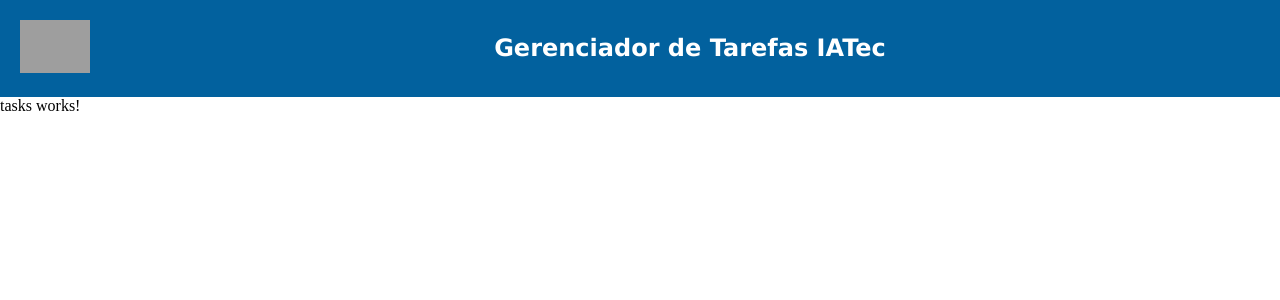
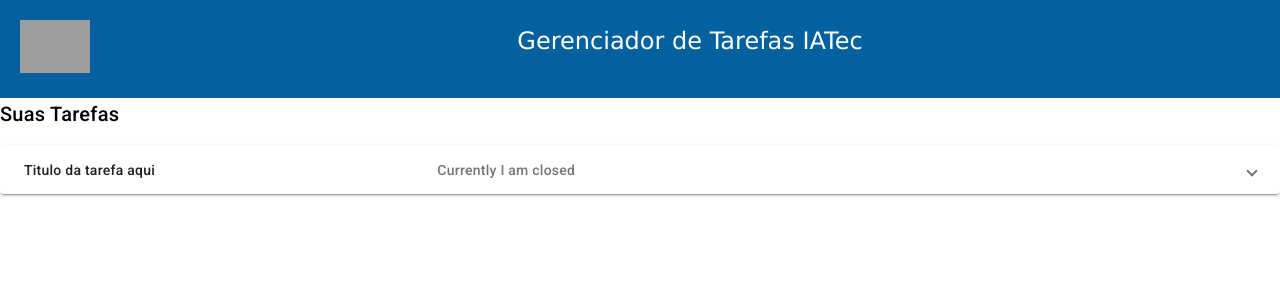
Before and after one commit to FernandesJr/task, an Angular app: page /tasks in a window 1280 px wide. Shown: the top 300 px of the page. Built offline with nearby package versions, Linux system fonts and the light colour scheme; grey boxes are pictures that could not be loaded.

Commit message:
feat: add angular material

```diff
--- a/angular.json
+++ b/angular.json
@@ -30,6 +30,7 @@
               "src/assets"
             ],
             "styles": [
+              "@angular/material/prebuilt-themes/deeppurple-amber.css",
               "src/styles.scss"
             ],
             "scripts": [],
@@ -95,6 +96,7 @@
               "src/assets"
             ],
             "styles": [
+              "@angular/material/prebuilt-themes/deeppurple-amber.css",
               "src/styles.scss"
             ],
             "scripts": []
--- a/package.json
+++ b/package.json
@@ -12,10 +12,12 @@
   "private": true,
   "dependencies": {
     "@angular/animations": "^17.3.0",
+    "@angular/cdk": "^17.3.10",
     "@angular/common": "^17.3.0",
     "@angular/compiler": "^17.3.0",
     "@angular/core": "^17.3.0",
     "@angular/forms": "^17.3.0",
+    "@angular/material": "^17.3.10",
     "@angular/platform-browser": "^17.3.0",
     "@angular/platform-browser-dynamic": "^17.3.0",
     "@angular/platform-server": "^17.3.0",
--- a/src/app/app.config.ts
+++ b/src/app/app.config.ts
@@ -3,7 +3,8 @@ import { provideRouter } from '@angular/router';
 
 import { routes } from './app.routes';
 import { provideClientHydration } from '@angular/platform-browser';
+import { provideAnimationsAsync } from '@angular/platform-browser/animations/async';
 
 export const appConfig: ApplicationConfig = {
-  providers: [provideRouter(routes), provideClientHydration()]
+  providers: [provideRouter(routes), provideClientHydration(), provideAnimationsAsync()]
 };
--- a/src/app/app.routes.ts
+++ b/src/app/app.routes.ts
@@ -2,5 +2,6 @@ import { Routes } from '@angular/router';
 import { TasksComponent } from './components/tasks/tasks.component';
 
 export const routes: Routes = [
+  {path: '', redirectTo: 'tasks', pathMatch: 'full'},
   {path: 'tasks', component: TasksComponent}
 ];
--- a/src/app/components/tasks/tasks.component.html
+++ b/src/app/components/tasks/tasks.component.html
@@ -1 +1,16 @@
-<p>tasks works!</p>
+<main>
+  <h2>Suas Tarefas</h2>
+
+  <mat-expansion-panel (opened)="panelOpenState = true"
+                        (closed)="panelOpenState = false">
+    <mat-expansion-panel-header>
+      <mat-panel-title>
+        Titulo da tarefa aqui
+      </mat-panel-title>
+      <mat-panel-description>
+        Currently I am {{panelOpenState ? 'open' : 'closed'}}
+      </mat-panel-description>
+    </mat-expansion-panel-header>
+    <p>Descrição da tarefa aqui</p>
+  </mat-expansion-panel>
+</main>
--- a/src/app/components/tasks/tasks.component.ts
+++ b/src/app/components/tasks/tasks.component.ts
@@ -1,12 +1,13 @@
 import { Component } from '@angular/core';
+import { AppMaterialModule } from '../../shared/app-material/app-material.module';
 
 @Component({
   selector: 'app-tasks',
   standalone: true,
-  imports: [],
+  imports: [AppMaterialModule],
   templateUrl: './tasks.component.html',
   styleUrl: './tasks.component.scss'
 })
 export class TasksComponent {
-
+  panelOpenState = false;
 }
--- a/src/index.html
+++ b/src/index.html
@@ -6,8 +6,10 @@
   <base href="/">
   <meta name="viewport" content="width=device-width, initial-scale=1">
   <link rel="icon" type="image/x-icon" href="favicon.ico">
+  <link href="https://fonts.googleapis.com/css2?family=Roboto:wght@300;400;500&display=swap" rel="stylesheet">
+  <link href="https://fonts.googleapis.com/icon?family=Material+Icons" rel="stylesheet">
 </head>
-<body>
+<body class="mat-typography">
   <app-root></app-root>
 </body>
 </html>
--- a/src/styles.scss
+++ b/src/styles.scss
@@ -3,3 +3,6 @@
 @import './app/config-scss/rem-calc.scss';
 
 * {margin: 0;}
+
+html, body { height: 100%; }
+body { margin: 0; font-family: Roboto, "Helvetica Neue", sans-serif; }
```
Also changed, not shown: src/app/shared/app-material/app-material.module.ts (added, +22 -0 lines), 1 other file (tests, documents, lock files or other folders).
